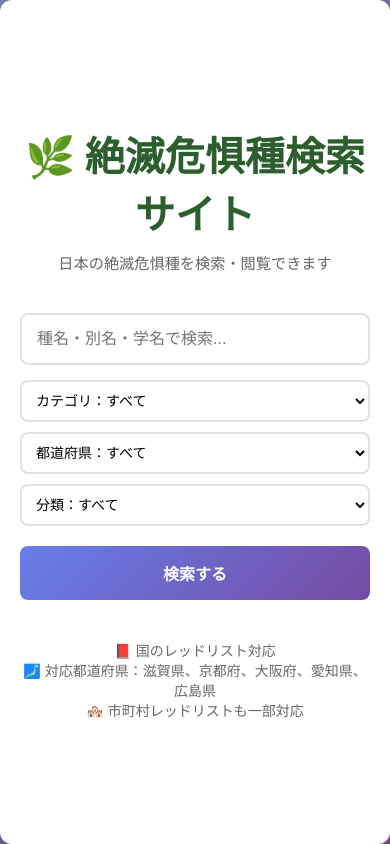
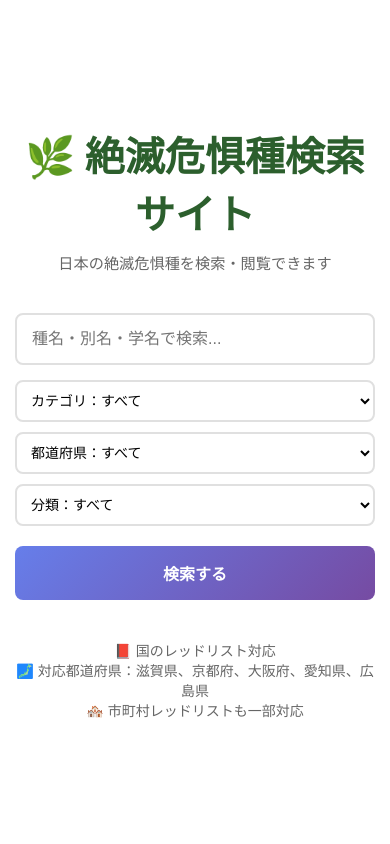
Before and after one commit to nh2989/redlist-nextjs, a Next.js app: page / in a window 390 px wide. Built offline with nearby package versions, Linux system fonts and the light colour scheme; no server answers.

Commit message:
スマホ余白対応

```diff
--- a/app/globals.css
+++ b/app/globals.css
@@ -845,8 +845,14 @@ footer {
     padding: 0;
   }
 
+/* 2. containerの余白、角丸、幅を調整 */
   .container {
-    padding: 20px;
+    padding: 20px 15px; /* 上下20px、左右15px（中身が壁に張り付かない程度） */
+    margin: 0;          /* 外側の余白をなくす */
+    max-width: 100%;    /* 最大幅を100%に */
+    width: 100%;        /* 幅を100%に */
+    border-radius: 0;   /* 角丸をなくすと「フルスクリーン感」が出ます（お好みで） */
+    box-shadow: none;   /* スマホでは影がないほうがスッキリする場合が多いです */
   }
 
   h1 {
```
